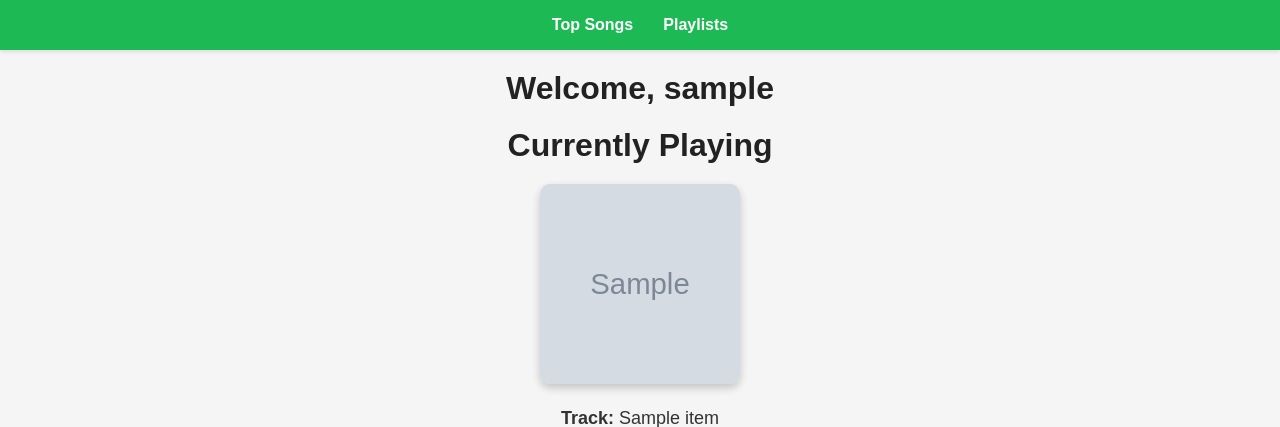
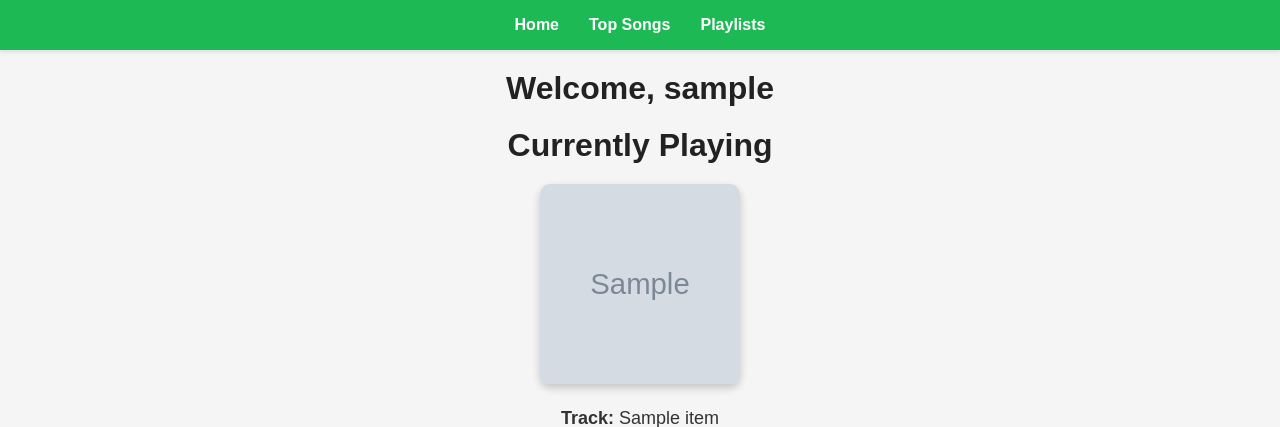
Before and after one commit to justinn123/Spotify-Exploration, a Flask app: template app/templates/index.html in a window 1280 px wide. Shown: the top 427 px of the page. Run offline with Flask 3, Linux system fonts and the light colour scheme; the template is opened without the code that fills it: most values are stand-ins (such as "Sample title", 1, 10 or a date in 2020); grey boxes marked "Sample" are stand-in pictures.

```diff
--- a/app/templates/index.html
+++ b/app/templates/index.html
@@ -9,6 +9,7 @@
 <body>
     <nav>
         <ul>
+            <li><a href="{{url_for('home')}}">Home</a></li>
             <li><a href="{{ url_for('get_top_songs') }}">Top Songs</a></li>
             <li><a href="{{ url_for('get_playlists') }}">Playlists</a></li>
         </ul>
```
